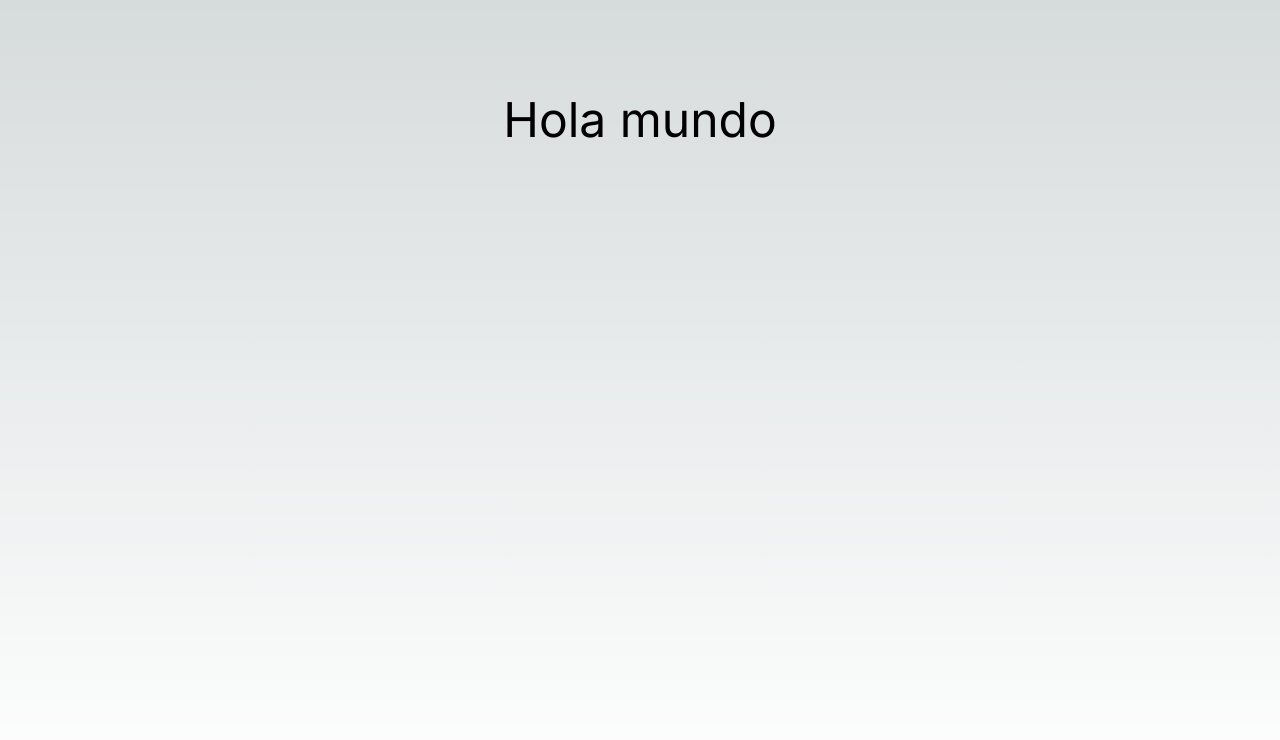
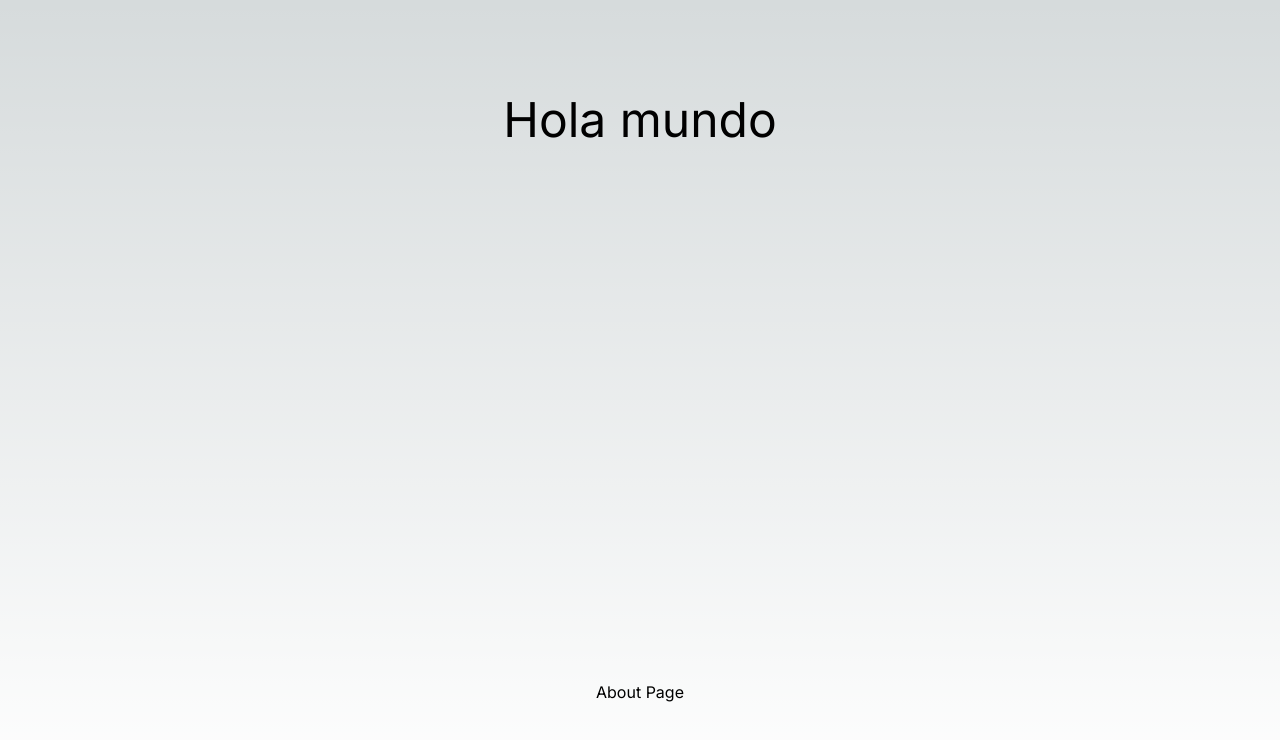
Before and after one commit to v-devOs/Nextjs-14-01-FirstSteps, a Next.js app: page / in a window 1280 px wide. Shown: the top 740 px of the page. Built offline with nearby package versions, Linux system fonts and the light colour scheme.

Commit message:
Docker basic

```diff
--- a/app/page.tsx
+++ b/app/page.tsx
@@ -1,7 +1,11 @@
+import Link from "next/link";
+
 export default function Home() {
   return (
     <main className="flex min-h-screen flex-col items-center justify-between p-24">
       <span className="text-5xl">Hola mundo</span>
+
+      <Link href={'/about'}>About Page</Link>
     </main>
   );
 }
```
Also changed, not shown: 2 other files (tests, documents, lock files or other folders).
